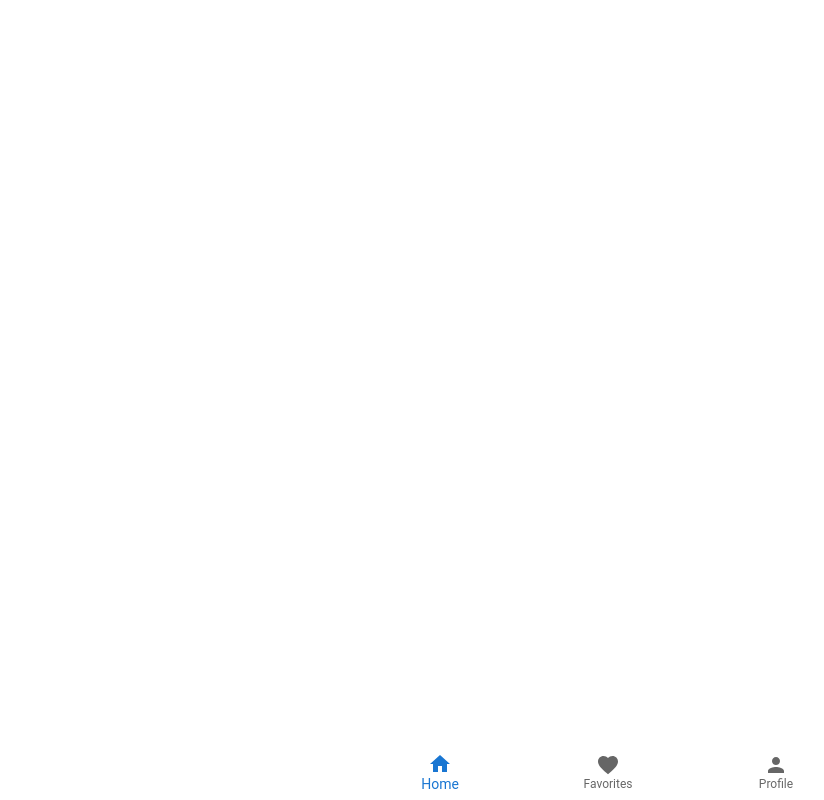
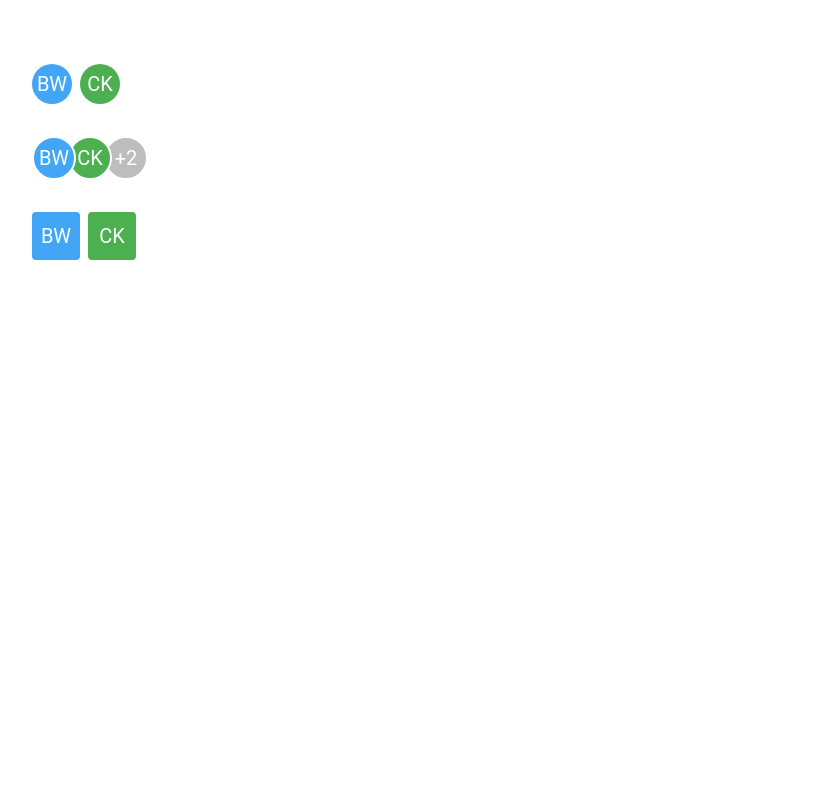
Before and after one commit to gopinav/React-MUI-Tutorials, a React (Create React App) app in the folder react-mui-demo/: page / in a window 1280 px wide. Shown: the whole page, without its empty margins (32-856 px from the left). Built offline with nearby package versions, Linux system fonts and the light colour scheme.

Commit message:
Add Avatar component

```diff
--- a/react-mui-demo/src/App.css
+++ b/react-mui-demo/src/App.css
@@ -2,7 +2,7 @@
   background-color: #eeeeee;
 } */
 .App {
-  /* margin: 4rem; */
+  margin: 4rem;
 }
 
 .App-logo {
--- a/react-mui-demo/src/App.tsx
+++ b/react-mui-demo/src/App.tsx
@@ -18,7 +18,8 @@
 // import { MuiDrawer } from './components/MuiDrawer'
 // import { MuiTabs } from './components/MuiTabs'
 // import { MuiSpeedDial } from './components/MuiSpeedDial'
-import { MuiBottomNavigation } from './components/MuiBottomNavigation'
+// import { MuiBottomNavigation } from './components/MuiBottomNavigation'
+import { MuiAvatar } from './components/MuiAvatar'
 
 function App() {
   return (
@@ -42,7 +43,8 @@
       {/* <MuiDrawer /> */}
       {/* <MuiTabs /> */}
       {/* <MuiSpeedDial /> */}
-      <MuiBottomNavigation />
+      {/* <MuiBottomNavigation /> */}
+      <MuiAvatar />
     </div>
   )
 }
--- /dev/null
+++ b/react-mui-demo/src/components/MuiAvatar.tsx
@@ -0,0 +1,37 @@
+import { Stack, Avatar, AvatarGroup } from '@mui/material'
+export const MuiAvatar = () => {
+  return (
+    <Stack spacing={4}>
+      <Stack direction='row' spacing={1}>
+        <Avatar sx={{ bgcolor: 'primary.light' }}>BW</Avatar>
+        <Avatar sx={{ bgcolor: 'success.light' }}>CK</Avatar>
+      </Stack>
+      <Stack direction='row' spacing={1}>
+        <AvatarGroup max={3}>
+          <Avatar sx={{ bgcolor: 'primary.light' }}>BW</Avatar>
+          <Avatar sx={{ bgcolor: 'success.light' }}>CK</Avatar>
+          <Avatar
+            src='https://randomuser.me/api/portraits/women/79.jpg'
+            alt='Jane Doe'
+          />
+          <Avatar
+            src='https://randomuser.me/api/portraits/men/51.jpg'
+            alt='John Doe'
+          />
+        </AvatarGroup>
+      </Stack>
+      <Stack direction='row' spacing={1}>
+        <Avatar
+          variant='rounded'
+          sx={{ bgcolor: 'primary.light', width: 48, height: 48 }}>
+          BW
+        </Avatar>
+        <Avatar
+          variant='rounded'
+          sx={{ bgcolor: 'success.light', width: 48, height: 48 }}>
+          CK
+        </Avatar>
+      </Stack>
+    </Stack>
+  )
+}
```
